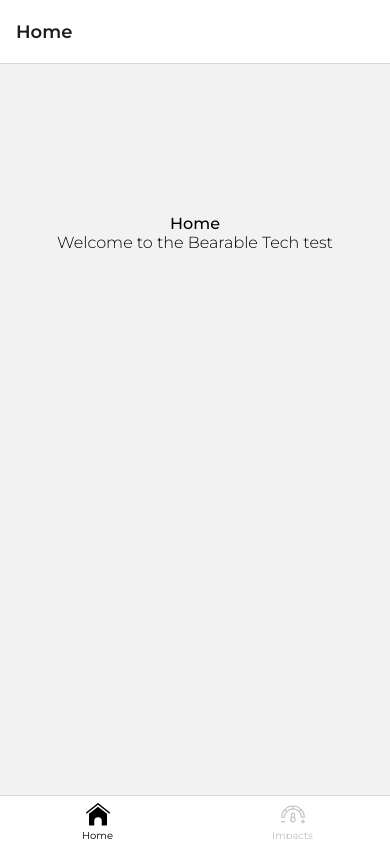
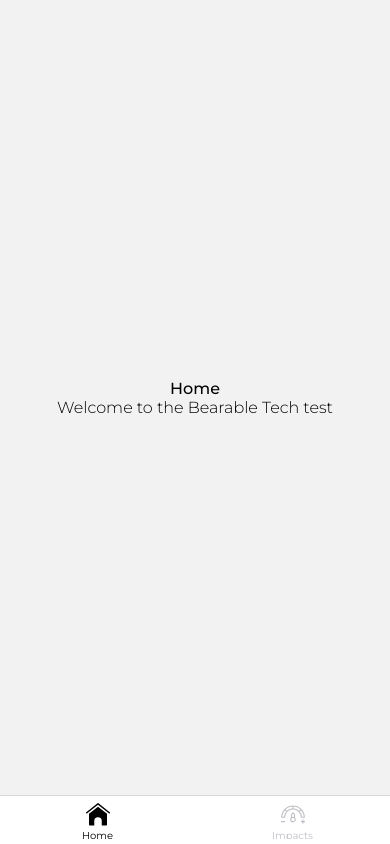
Before and after one commit to FraserCampbell1/BearableTechTest, a React Native app: screen /Home in a window 390 px wide. Built offline with nearby package versions, Linux system fonts and the light colour scheme.

Commit message:
few styling tweaks

```diff
--- a/src/legacy/screens/Impacts.tsx
+++ b/src/legacy/screens/Impacts.tsx
@@ -89,7 +89,8 @@
   container: {
     flex: 1,
     backgroundColor: '#fff',
-    padding: 16,
+    paddingHorizontal: 18,
+    paddingVertical: 16,
   },
   header: {
     flexDirection: 'row',
@@ -107,9 +108,11 @@
   },
   listContainer: {
     flex: 1,
+    paddingBottom: 40,
   },
   factorItem: {
-    padding: 16,
+    paddingVertical: 16,
+    paddingHorizontal: 12,
     gap: 8,
     borderBottomWidth: 1,
     borderBottomColor: '#E0E0E0',
--- a/src/ui/App.tsx
+++ b/src/ui/App.tsx
@@ -8,6 +8,7 @@
 import { useFonts } from "expo-font";
 import * as SplashScreen from "expo-splash-screen";
 import { useEffect } from "react";
+import { Dimensions } from "react-native";
 
 const Tab = createBottomTabNavigator();
 
@@ -38,11 +39,11 @@
           tabBarInactiveTintColor: "#C0BFC5",
           tabBarLabelStyle: {
             fontFamily: "Montserrat-Regular",
-            width: '100%',
+            width: "100%",
           },
           headerTitleStyle: {
             fontFamily: "Montserrat-SemiBold",
-            width: '100%',
+            width: Dimensions.get("window").width,
           },
         }}
       >
@@ -50,7 +51,7 @@
           name="Home"
           component={HomeScreen}
           options={{
-            headerShown: true,
+            headerShown: false,
             tabBarIcon: ({ color }) => <HomeIcon fillColor={color} />,
           }}
         />
--- a/src/ui/Home/screens/Home/home.styles.ts
+++ b/src/ui/Home/screens/Home/home.styles.ts
@@ -2,14 +2,18 @@
 
 const styles = StyleSheet.create({
   container: {
-    marginTop: 150,
-    alignItems: "center",
+    flex: 1,
+    justifyContent: "center",
   },
   title: {
     fontSize: 16,
+    width: "100%",
+    textAlign: "center",
   },
   welcomeText: {
     fontSize: 16,
+    width: "100%",
+    textAlign: "center",
   },
 });
 
```
Also changed, not shown: package.json (+6 -6 lines), 2 other files (tests, documents, lock files or other folders).
